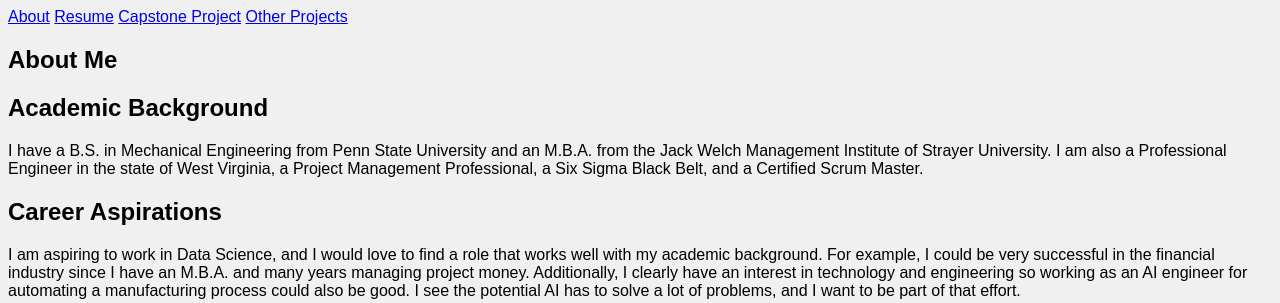
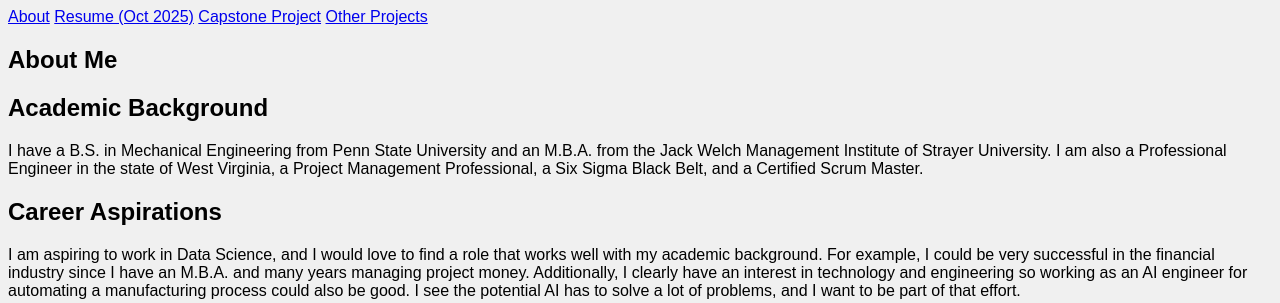
Before and after one commit to ChessGuy/data-projects, a Flask app: page / in a window 1280 px wide. Shown: the top 303 px of the page. Run offline with Flask 3, Linux system fonts and the light colour scheme.

Commit message:
Working on Flask app

```diff
--- a/Board Game Recommender/board_game_recommender_project/templates/base.html
+++ b/Board Game Recommender/board_game_recommender_project/templates/base.html
@@ -7,7 +7,7 @@
   <header>
     <div class="topnav">
       <a class="active" href="{{ url_for('about') }}">About</a>
-      <a href="{{ url_for('resume') }}">Resume</a>
+      <a href="{{ url_for('resume') }}">Resume (Oct 2025)</a>
       <a href="{{ url_for('capstone') }}">Capstone Project</a>
       <a href="{{ url_for('projects') }}">Other Projects</a>
     </div>
```
